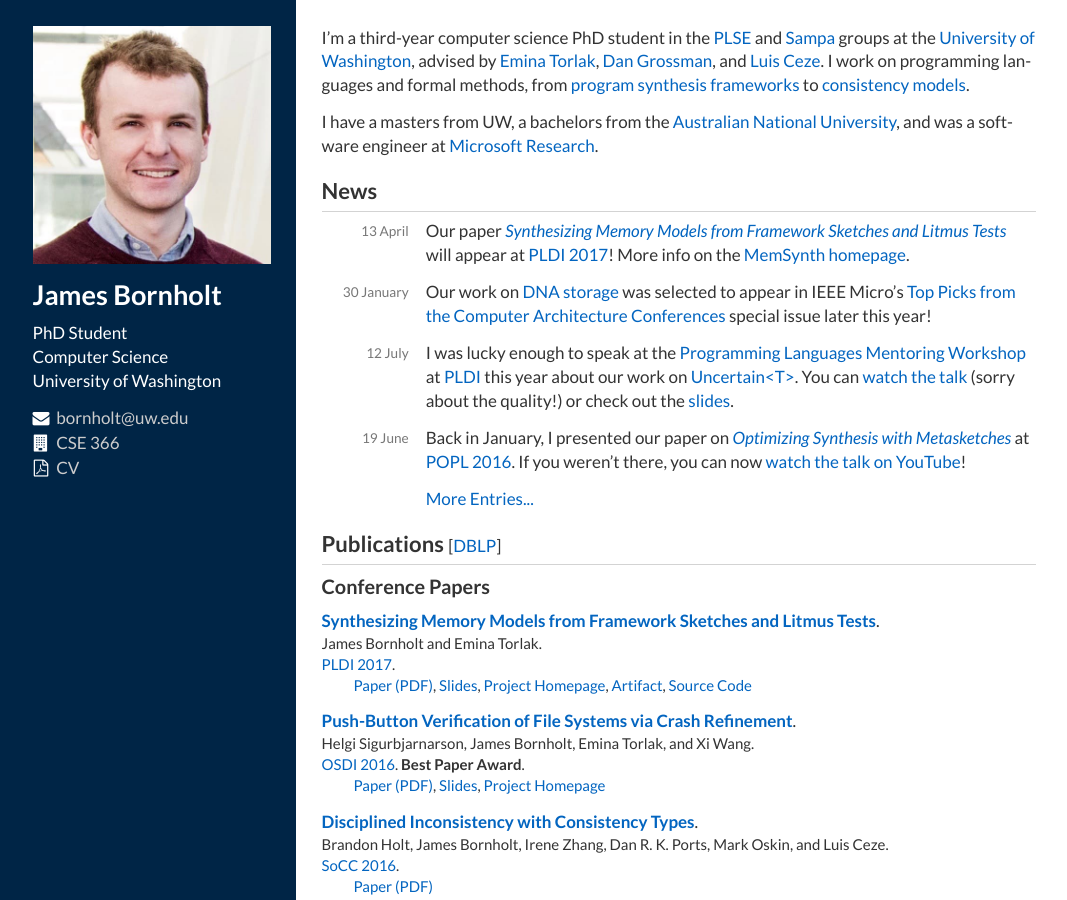
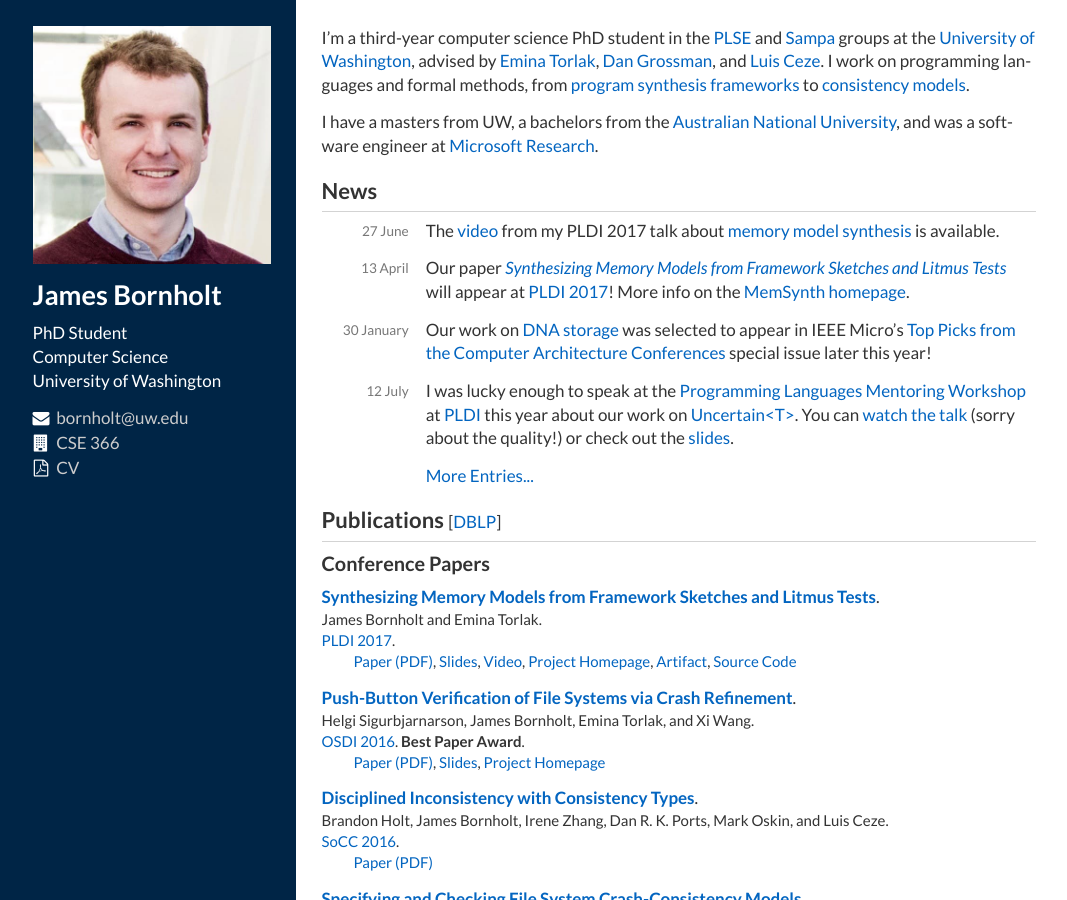
Before and after one commit to jamesbornholt/homepage, a Jekyll site: the page built from index.md, in a window 1280 px wide and 900 px high. Shown: the whole window, without its empty margins (106-1173 px from the left). Built offline with Jekyll 4.4.1, drawn with Linux system fonts in a browser that asks for light colours.

Commit message:
pldi video

```diff
--- a/_data/papers.yml
+++ b/_data/papers.yml
@@ -21,6 +21,8 @@
       url: "papers/memsynth-pldi17.pdf"
     - text: "Slides"
       url: "papers/memsynth-pldi17.slides.pdf"
+    - text: "Video"
+      url: "https://www.youtube.com/watch?v=381tyFwYp9g"
     - text: "Project Homepage"
       url: "http://memsynth.uwplse.org"
     - text: "Artifact"
```
Also changed, not shown: _posts/2017-06-27-pldi17-video.md (added, +10 -0 lines).
